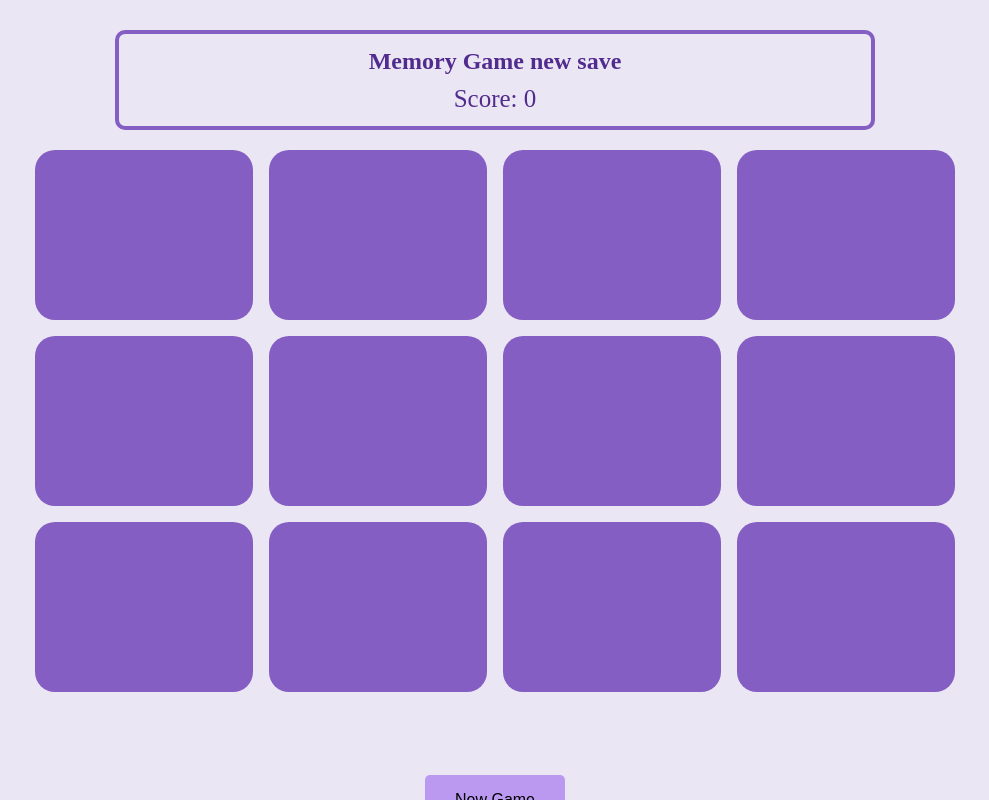
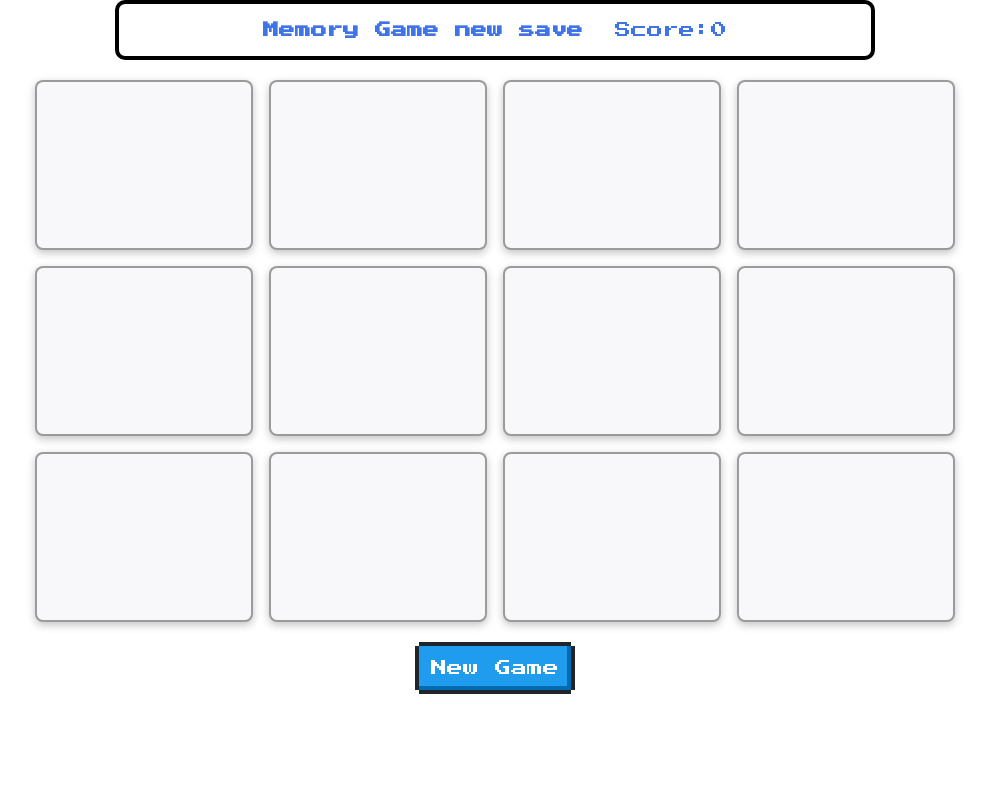
Before and after one commit to MalinWallander/Game-group-2, a website built with Parcel: page memoryGame/memory.html in a window 1280 px wide. Shown: the whole page, without its empty margins (145-1134 px from the left). Built offline with nearby package versions, Linux system fonts and the light colour scheme.

Commit message:
Addlibrary

```diff
--- a/memoryGame/memory.css
+++ b/memoryGame/memory.css
@@ -2,64 +2,81 @@
   padding: 0;
   margin: 0;
   box-sizing: border-box;
+
 }
 body {
-  background-color: #ebe6f3;
+  background-color: white;
+
 }
 .head {
-  max-width: 380px;
-  border: 4px solid #845ec2;
   border-radius: 10px;
-  margin: auto;
-  height: 100px;
+  margin: 0 auto;
+  height: 60px;
   display: flex;
   justify-content: center;
   align-items: center;
-  flex-direction: column;
-  margin-top: 30px;
-  color: #512b8e;
+  gap: 2rem;
+  padding: 1rem;
+  color: #3e74e7;
+
+}
+.head h2,.head div {
+  font-size: 1rem;
+  margin-bottom: 0;
+
 }
 
 .score {
-  margin-top: 10px;
+  display: flex;
+  align-items: center;
+  justify-content: center;
+
   font-size: 25px;
 }
 .container {
   max-width: 960px;
   display: grid;
-  grid-template-columns: repeat(3, auto);
+  grid-template-columns: repeat(3, 1fr);
+  grid-auto-rows: minmax(100px, auto);
   gap: 1rem;
   margin: auto;
   padding: 20px;
 }
 
-.cell div {
+.front,
+.back {
   height: 130px;
-  border-radius: 20px;
+   border-radius: 20px;
 }
 .cell {
+  /* width: 350px;
+  height: 450px; */
   position: relative;
   cursor: pointer;
 }
 .front {
+  left: 0;
+  top: 0;
   position: absolute;
   height: 100%;
   width: 100%;
-  display: flex;
-  justify-content: center;
-  align-items: center;
-  border: 2px solid black;
-  background-color: #fae3e8;
+  background-color: #f9f9f9;
   transform: rotateY(90deg);
 }
 
 .back {
-  background-color: #845ec2;
+  border: 2px solid #00000060;
+  background-color: #f8f8fa;
+  border-radius: .5rem;
+  box-shadow: rgba(0, 0, 0, 0.24) 0px 3px 8px;
 }
 
 img {
-  height: 100px;
-  width: 100px;
+  border-radius: .5rem;
+  border: 2px solid #3e74e7;
+  height: 100%;
+  width: 100%;
+  object-fit: cover;
 }
 
 .flip {
@@ -79,7 +96,7 @@ img {
   }
 
   .container {
-    grid-template-columns: repeat(4, auto);
+    grid-template-columns: repeat(4, 1fr);
   }
 
   .cell div {
@@ -87,19 +104,20 @@ img {
   }
 }
 
-.button {
-  position: absolute;
-  color: #dfd1f7;
+.btn-class {
+  /* position: absolute;
   top: 100%;
-  left: 50%;
-  transform: translate(-50%, -50%);
+  left: 50%; */
+  /* transform: translate(-50%, -50%);
   -ms-transform: translate(-50%, -50%);
-  background-color: #bb99f1;
-  color: black;
   font-size: 16px;
   padding: 16px 30px;
   border: none;
   cursor: pointer;
   border-radius: 5px;
-  text-align: center;
+  text-align: center; */
+  display: flex;
+  align-items: center;
+  justify-content: center;
+
 }
--- a/memoryGame/memory.html
+++ b/memoryGame/memory.html
@@ -3,12 +3,21 @@
     <meta charset="UTF-8" />
     <meta http-equiv="X-UA-Compatible" content="IE=edge" />
     <meta name="viewport" content="width=device-width, initial-scale=1.0" />
+    <!-- minify -->
+
+    <!-- <link rel="stylesheet" href="./node_modules/nes.css/css/nes.min.css" /> -->
+    <link
+      href="https://fonts.googleapis.com/css?family=Press+Start+2P"
+      rel="stylesheet"
+    />
+    <link href="https://unpkg.com/nes.css/css/nes.css" rel="stylesheet" />
+
     <link rel="stylesheet" href="memory.css" />
 
     <title>Memory Game</title>
   </head>
   <body>
-    <div class="head">
+    <div class="nes-container with-title head">
       <h2>Memory Game new save</h2>
       <div class="score">Score: <span>0</span></div>
     </div>
@@ -96,7 +105,10 @@
         <div class="back"></div>
       </div>
     </div>
-    <button class="button" id="refresh-button">New Game</button>
+    <div class="btn-class">
+      <button class="nes-btn is-primary" id="refresh-button">New Game</button>
+    </div>
+
     <script defer src="memory.js"></script>
   </body>
 </html>
```
